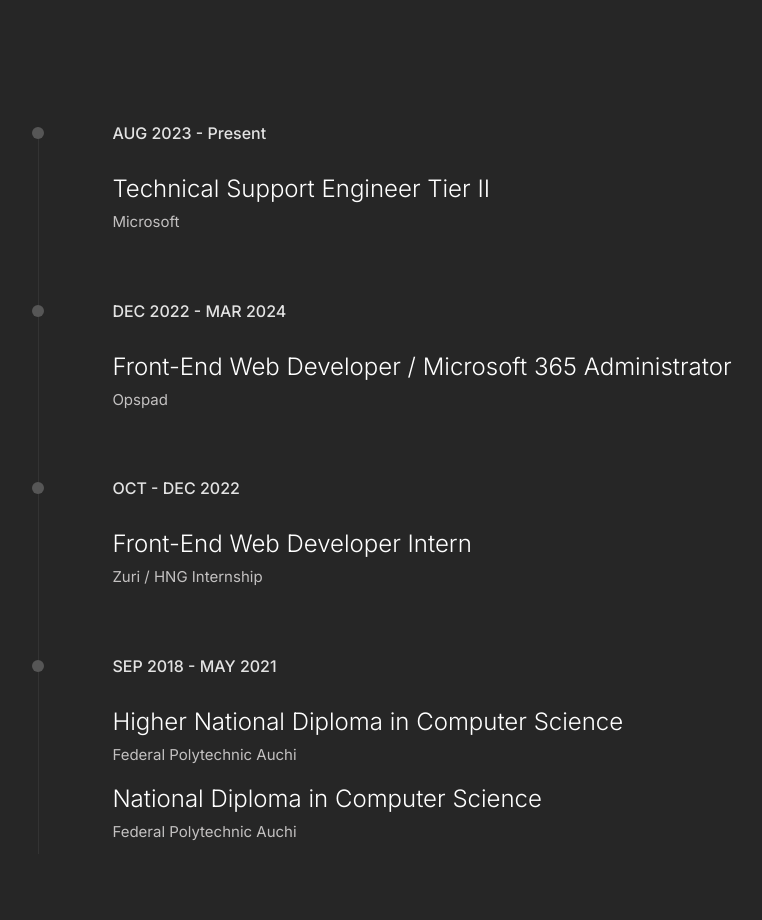
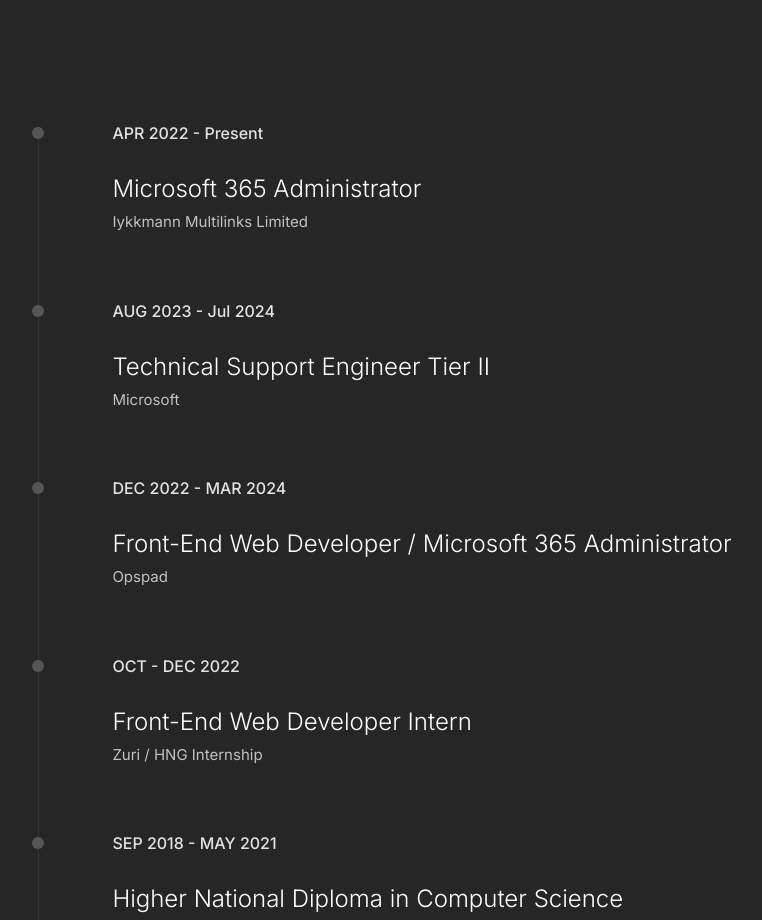
Before and after one commit to heytega/personal-portfolio, a React (Vite) app: page / in a window 1280 px wide. Shown: the part 2240-3160 px from the top of the page, without its empty margins (404-1166 px from the left). Built offline with nearby package versions, Linux system fonts and the light colour scheme; the HTML template or start-up script is replaced by a standard one.

Commit message:
Changes to be committed: modified:   src/components/resume/ResumeData.js

```diff
--- a/src/components/resume/ResumeData.js
+++ b/src/components/resume/ResumeData.js
@@ -1,11 +1,11 @@
 const ResumeData = [
-  // {
-  //   date: 'APR 2024 - Present',
-  //   title1: 'Microsoft 365 Administrator',
-  //   company1: 'Iykkmann Multilinks Limited',
-  // },
   {
-    date: 'AUG 2023 - Present',
+    date: 'APR 2022 - Present',
+    title1: 'Microsoft 365 Administrator',
+    company1: 'Iykkmann Multilinks Limited',
+  },
+  {
+    date: 'AUG 2023 - Jul 2024',
     title1: 'Technical Support Engineer Tier II',
     company1: 'Microsoft',
   },
```
